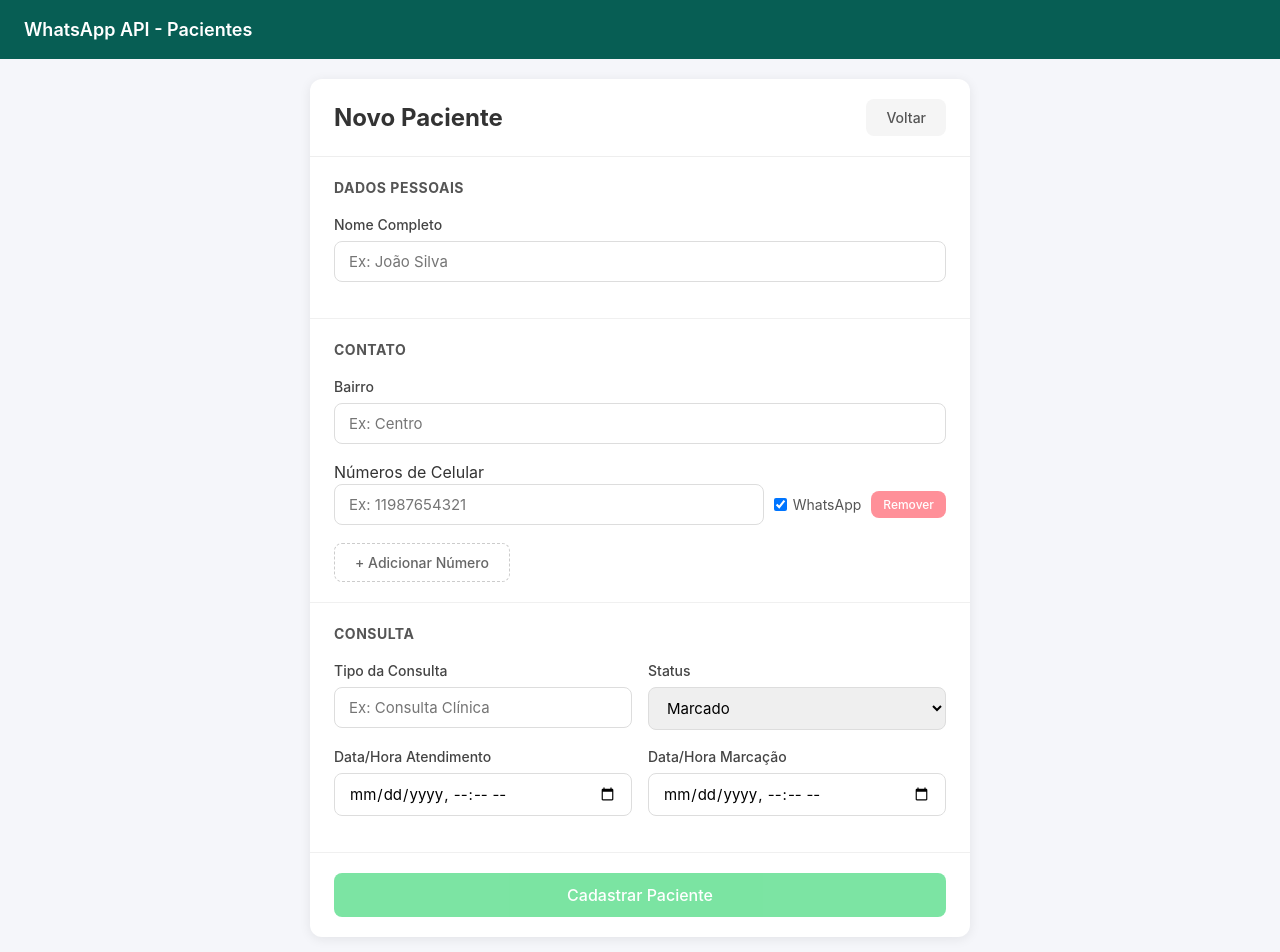
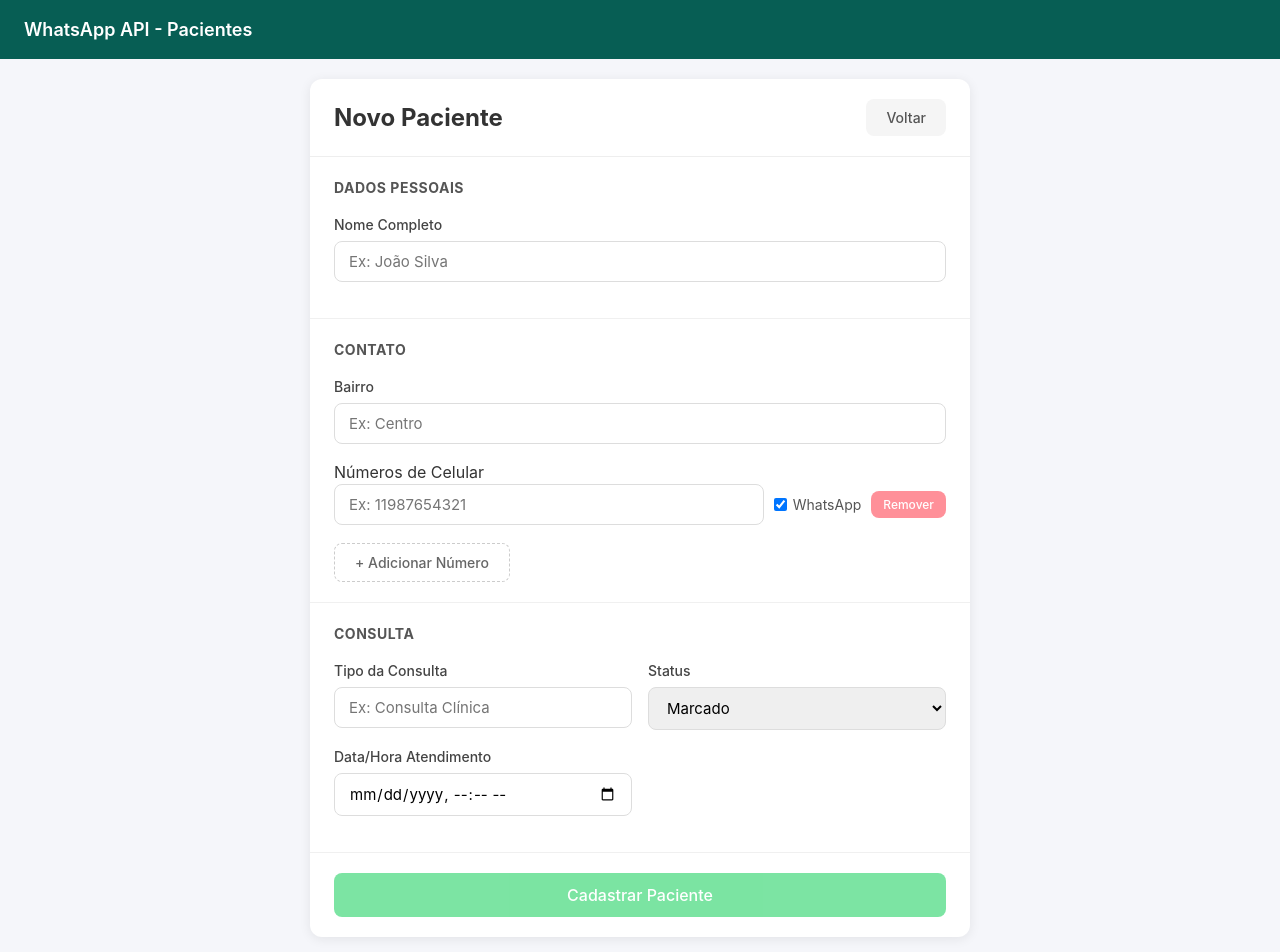
Before and after one commit to DiogenesSSantos/whatsappFrontend, an Angular app: page /pacientes/novo in a window 1280 px wide. Shown: the top 952 px of the page. Built offline with nearby package versions, Linux system fonts and the light colour scheme.

Commit message:
feat: remove Data/Hora Marcacao field from new patient form - backend generates it automatically

```diff
--- a/src/app/components/paciente-form/paciente-form.component.html
+++ b/src/app/components/paciente-form/paciente-form.component.html
@@ -106,16 +106,6 @@
               required
             />
           </div>
-          <div class="form-group">
-            <label for="dataMarcacao">Data/Hora Marcação</label>
-            <input
-              type="datetime-local"
-              id="dataMarcacao"
-              name="dataMarcacao"
-              [(ngModel)]="paciente.consulta.dataMarcacao"
-              required
-            />
-          </div>
         </div>
       </div>
 
--- a/src/app/components/paciente-form/paciente-form.component.ts
+++ b/src/app/components/paciente-form/paciente-form.component.ts
@@ -21,7 +21,6 @@
     consulta: {
       nome: '',
       dataAtendimento: '',
-      dataMarcacao: '',
       status: 'MARCADO',
     },
   };
@@ -59,7 +58,6 @@
       consulta: {
         ...this.paciente.consulta,
         dataAtendimento: this.formatarData(this.paciente.consulta.dataAtendimento),
-        dataMarcacao: this.formatarData(this.paciente.consulta.dataMarcacao),
       },
     };
 
```
